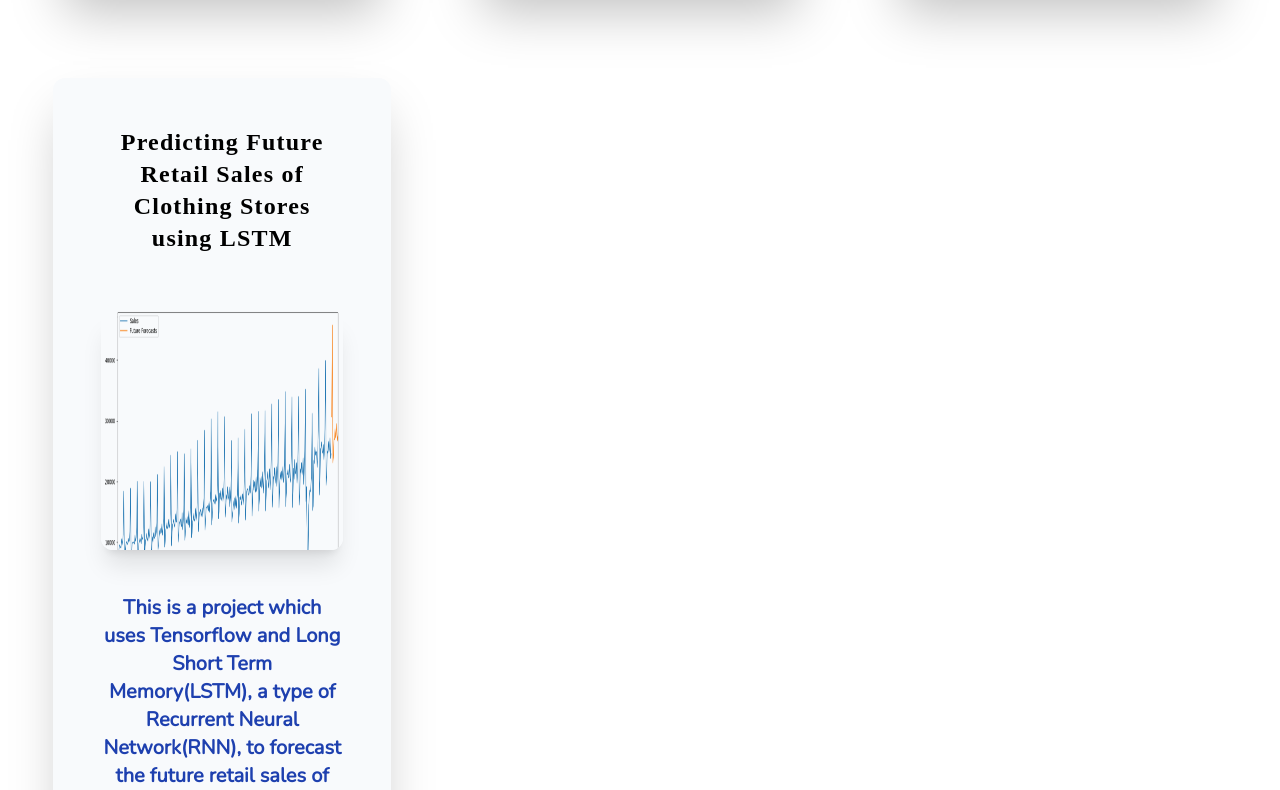
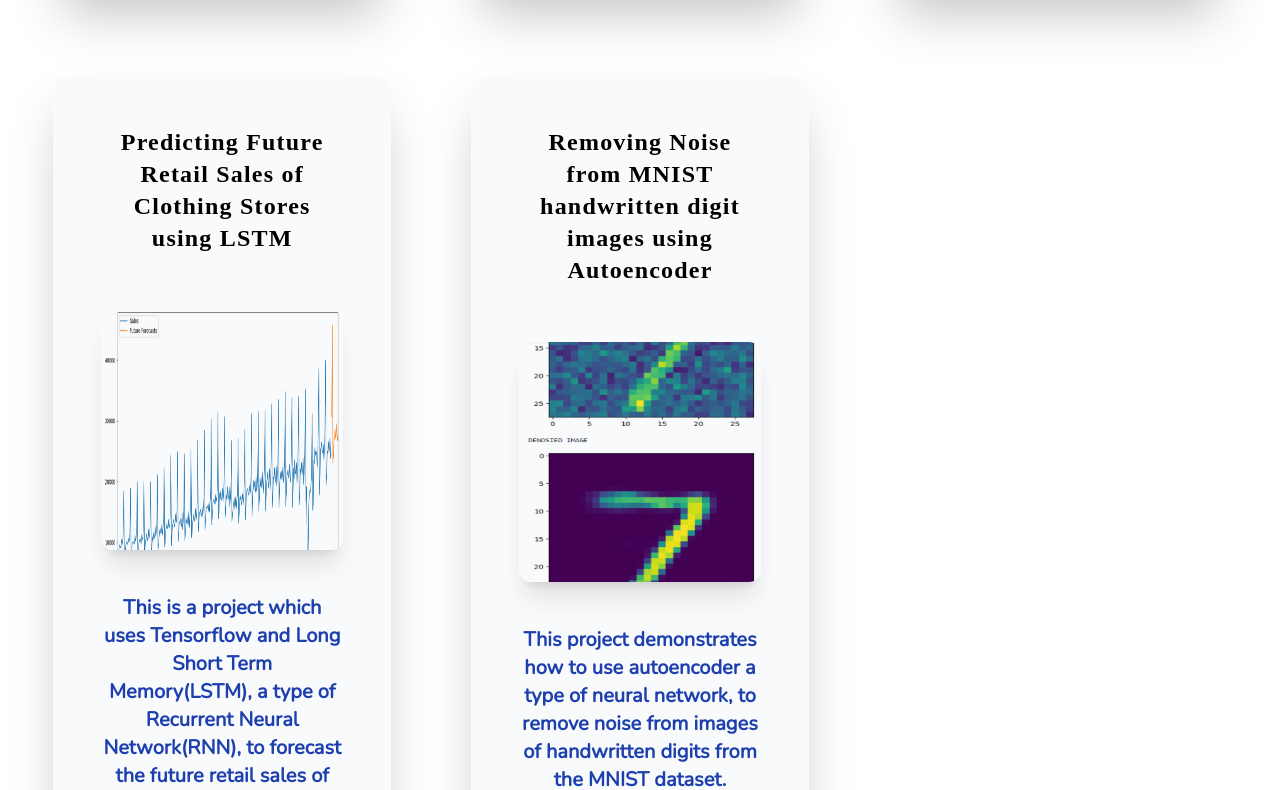
Before and after one commit to somenath203/My-Portfolio-Project, a React (Create React App) app: page /ml-projects in a window 1280 px wide. Shown: the part 6670-7460 px from the top of the page. Built offline with nearby package versions, Linux system fonts and the light colour scheme; a web font is replaced by a local one.

Commit message:
commited

```diff
--- a/src/pages/AllMlProjects.js
+++ b/src/pages/AllMlProjects.js
@@ -23,6 +23,7 @@ import CNNWithMNISTPic from './../assets/cnnmnistprojectpic.png';
 import CNNwithCIFARTEN from './../assets/cifartenprojectimg.png';
 import BrainTumorPic from './../assets/braintumorpic.png';
 import ForecastInClothingLSTM from './../assets/forecastclothfuturelstmpic.png';
+import RemoveNoiseFromImg from './../assets/reducenoiseprojectimg.png';
 
 
 const AllMlProjects = () => {
@@ -250,6 +251,17 @@ const AllMlProjects = () => {
             projectLivePreviewLink: 'https://github.com/somenath203/Predicting-Future-Retail-Sales-of-Clothing-Stores-using-LSTM/blob/main/Predicting%20Future%20Retail%20Sales%20of%20Clothing%20using%20LSTM.ipynb',
             projectGithubLink: 'https://github.com/somenath203/Predicting-Future-Retail-Sales-of-Clothing-Stores-using-LSTM'
         },
+        {
+            id: 20,
+            projectName: 'Removing Noise from MNIST handwritten digit images using Autoencoder',
+            projectDescription: 'This project demonstrates how to use autoencoder a type of neural network, to remove noise from images of handwritten digits from the MNIST dataset.',
+            projectPic: RemoveNoiseFromImg,
+            heightOfImg: 'h-60',
+            widthOfImg: 'w-screen',
+            techStack: 'Tensorflow, Sequential, Autoencoder',
+            projectLivePreviewLink: 'https://github.com/somenath203/Removing-Noise-from-MNIST-handwritten-digit-images-using-Autoencoder/blob/main/removing_noise_from_MNIST_handwritten_digit_images_using_autoencoder.ipynb',
+            projectGithubLink: 'https://github.com/somenath203/Predicting-Future-Retail-Sales-of-Clothing-Stores-using-LSTM'
+        }
     ];
 
 
```
Also changed, not shown: src/assets/reducenoiseprojectimg.png (added).
